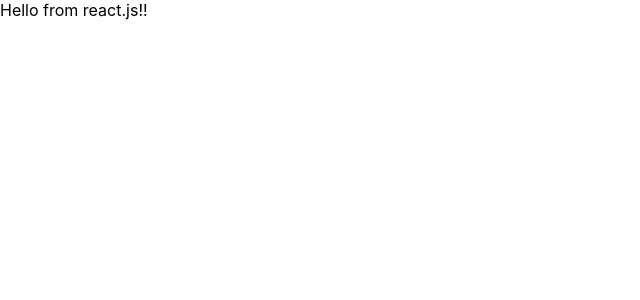
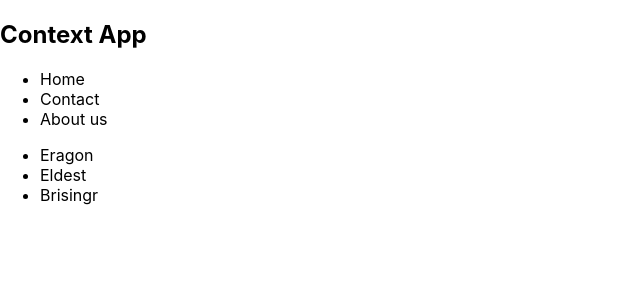
Before and after one commit to ishangogna/react-hooks-context, a React (Create React App) app in the folder hooks-context-app/: page / in a window 1280 px wide. Shown: the top 300 px of the page, without its empty margins (0-640 px from the left). Built offline with nearby package versions, Linux system fonts and the light colour scheme.

Commit message:
added navbar, booklist components

```diff
--- a/hooks-context-app/src/App.js
+++ b/hooks-context-app/src/App.js
@@ -1,9 +1,12 @@
 import React from 'react';
+import Navbar from './components/Navbar';
+import BookList from './components/Booklist';
 
 function App() {
   return (
     <div className="App">
-      Hello from react.js!!
+      <Navbar />
+      <BookList />
     </div>
   );
 }
--- a/hooks-context-app/src/components/Booklist.js
+++ b/hooks-context-app/src/components/Booklist.js
@@ -0,0 +1,18 @@
+import React, { Component } from 'react';
+
+class BookList extends Component {
+    render() {
+        return (
+            <div className = 'book-list'>
+                <ul>
+                    <li>Eragon</li>
+                    <li>Eldest</li>
+                    <li>Brisingr</li>
+
+                </ul>
+            </div>
+        );
+    }
+}
+
+export default BookList;
--- a/hooks-context-app/src/components/Navbar.js
+++ b/hooks-context-app/src/components/Navbar.js
@@ -0,0 +1,18 @@
+import React, { Component } from 'react';
+
+class Navbar extends Component{
+    render(){
+        return(
+            <nav>
+                <h1>Context App</h1>
+                <ul>
+                    <li>Home</li>
+                    <li>Contact</li>
+                    <li>About us</li>
+                </ul>
+            </nav>
+        )
+    }
+}
+
+export default Navbar;
```
